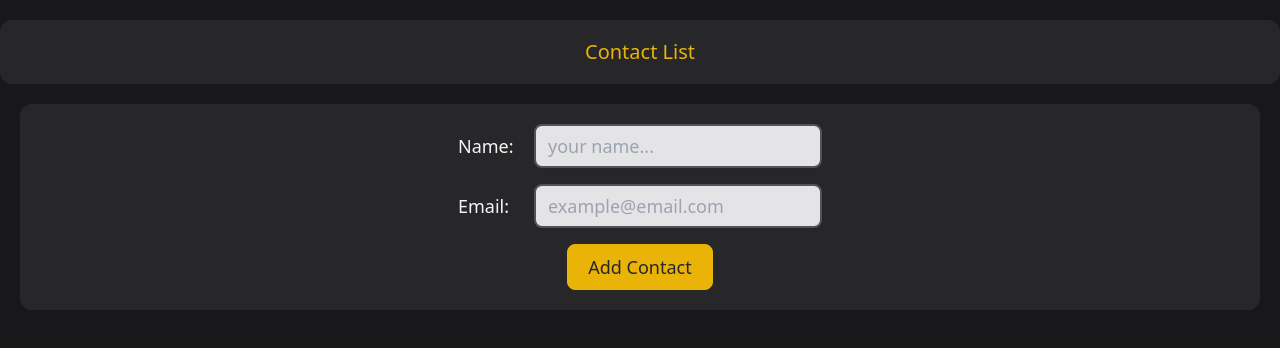
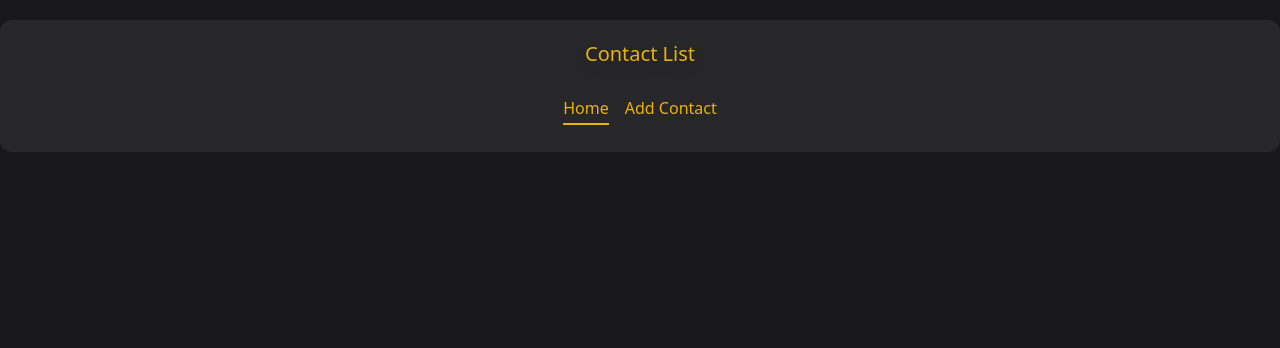
Before and after one commit to pedrrram/contact-list, a React (Create React App) app: page / in a window 1280 px wide. Shown: the top 348 px of the page. Built offline with nearby package versions, Linux system fonts and the light colour scheme.

Commit message:
confing router...

```diff
--- a/package.json
+++ b/package.json
@@ -8,6 +8,7 @@
     "@testing-library/user-event": "^13.5.0",
     "react": "^18.2.0",
     "react-dom": "^18.2.0",
+    "react-router-dom": "^6.3.0",
     "react-scripts": "5.0.1",
     "tailwindcss": "^3.1.6",
     "web-vitals": "^2.1.4"
--- a/src/App.js
+++ b/src/App.js
@@ -1,10 +1,31 @@
+import { lazy, Suspense } from 'react';
+import { Routes, Route } from 'react-router-dom';
+
+import Layout from './components/layouts/Layout';
 import ContactApp from './components/contact-app';
-import Layout from './components/layouts/Layout';
+// import Contact from './components/contact-app/Contact';
+import NotFound from './pages/NotFound';
+import ContactDetails from './pages/ContactDetails';
+
+const AddContact = lazy(() => import('./components/contact-app/AddContact'));
 
 const App = () => {
   return (
     <Layout>
-      <ContactApp />
+      <Routes>
+        <Route path="/" element={<ContactApp />}>
+          <Route
+            path="add"
+            element={
+              <Suspense>
+                <AddContact />
+              </Suspense>
+            }
+          />
+        </Route>
+        <Route path="contacts/:id" element={<ContactDetails />} />
+        <Route path="*" element={<NotFound />} />
+      </Routes>
     </Layout>
   );
 };
--- a/src/components/contact-app/AddContact.jsx
+++ b/src/components/contact-app/AddContact.jsx
@@ -1,9 +1,12 @@
 import { memo } from 'react';
+
+import { useOutletContext } from 'react-router-dom';
 
 import { contactFormConfig } from '../form/contactFormConfig';
 import useForm from '../form/useForm';
 
-const AddContact = ({ addContact }) => {
+const AddContact = () => {
+  const addContact = useOutletContext();
   const [data, setData, Inputs] = useForm(contactFormConfig);
 
   const submitHandler = (e) => {
--- a/src/components/contact-app/Contact.jsx
+++ b/src/components/contact-app/Contact.jsx
@@ -4,8 +4,8 @@ import userImage from '../../assets/user.png';
 
 const Contact = ({ contact, deleteContact }) => {
   return (
-    <div className="flex justify-between items-center w-full sm:w-1/3 bg-zinc-900 border border-zinc-700 px-5 py-3 rounded-xl">
-      <div className="flex items-center">
+    <div className="flex justify-between items-center w-full bg-zinc-900 border border-zinc-700 px-5 py-3 rounded-xl">
+      <div className={`flex items-center ${!deleteContact ? 'w-full' : ''}`}>
         <img
           src={userImage}
           alt="user"
@@ -14,6 +14,8 @@ const Contact = ({ contact, deleteContact }) => {
         <span className="mr-4">{contact.name}</span>
         <span>{contact.email}</span>
       </div>
+
+      {deleteContact && (
         <div onClick={() => deleteContact(contact.id)}>
           <svg
             xmlns="http://www.w3.org/2000/svg"
@@ -30,6 +32,7 @@ const Contact = ({ contact, deleteContact }) => {
             />
           </svg>
         </div>
+      )}
     </div>
   );
 };
--- a/src/components/contact-app/ContactList.jsx
+++ b/src/components/contact-app/ContactList.jsx
@@ -1,4 +1,5 @@
 import { memo } from 'react';
+import { Link } from 'react-router-dom';
 
 import Contact from './Contact';
 
@@ -6,11 +7,14 @@ const ContactList = ({ contacts, deleteContact }) => {
   return (
     <div className="text-zinc-50 mt-6 w-full flex flex-col items-center space-y-3">
       {contacts.map((contact) => (
-        <Contact
+        <Link
           key={contact.id}
-          deleteContact={deleteContact}
-          contact={contact}
-        />
+          to={`contacts/${contact.id}`}
+          state={{ contact }}
+          className="w-full sm:w-1/3 block"
+        >
+          <Contact deleteContact={deleteContact} contact={contact} />
+        </Link>
       ))}
     </div>
   );
--- a/src/components/contact-app/index.jsx
+++ b/src/components/contact-app/index.jsx
@@ -1,6 +1,6 @@
 import { lazy, Suspense, useCallback, useEffect, useState } from 'react';
 
-import AddContact from './AddContact';
+import { Outlet } from 'react-router-dom';
 
 const ContactList = lazy(() =>
   import(/* webpackChunkName: "ContactList" */ './ContactList')
@@ -33,7 +33,7 @@ const ContactApp = () => {
 
   return (
     <>
-      <AddContact addContact={addContact} />
+      <Outlet context={addContact} />
       {contacts.length ? (
         <Suspense>
           <ContactList contacts={contacts} deleteContact={deleteContact} />
--- a/src/components/layouts/Header.jsx
+++ b/src/components/layouts/Header.jsx
@@ -1,7 +1,10 @@
+import Navbar from './Navbar';
+
 const Header = () => {
   return (
-    <header className="bg-zinc-800 w-full h-16 px-5 flex items-center justify-center my-5 sm:rounded-xl">
-      <h3 className="text-xl text-yellow-500">Contact List</h3>
+    <header className="bg-zinc-800 w-full h-auto p-5 flex flex-col items-center justify-center my-5 sm:rounded-xl">
+      <h3 className="text-xl text-yellow-500 drop-shadow-lg">Contact List</h3>
+      <Navbar />
     </header>
   );
 };
--- /dev/null
+++ b/src/components/layouts/Navbar.jsx
@@ -0,0 +1,28 @@
+import { NavLink } from 'react-router-dom';
+
+const Navbar = () => {
+  const items = [
+    { name: 'Home', to: '/' },
+    { name: 'Add Contact', to: '/add' },
+  ];
+
+  return (
+    <nav className="text-yellow-500 py-3 mt-4 px-5 space-x-4">
+      {items.map((item) => (
+        <NavLink
+          key={item.name}
+          to={item.to}
+          className={({ isActive }) =>
+            isActive
+              ? 'font-normal text-yellow-500 border-b-2 border-yellow-500 pb-1'
+              : ''
+          }
+        >
+          {item.name}
+        </NavLink>
+      ))}
+    </nav>
+  );
+};
+
+export default Navbar;
--- a/src/index.js
+++ b/src/index.js
@@ -1,6 +1,11 @@
 import ReactDOM from 'react-dom/client';
 import './index.css';
 import App from './App';
+import { BrowserRouter } from 'react-router-dom';
 
 const root = ReactDOM.createRoot(document.getElementById('root'));
-root.render(<App />);
+root.render(
+  <BrowserRouter>
+    <App />
+  </BrowserRouter>
+);
--- /dev/null
+++ b/src/pages/ContactDetails.jsx
@@ -0,0 +1,16 @@
+import { useLocation } from 'react-router-dom';
+import Contact from '../components/contact-app/Contact';
+
+const ContactDetails = () => {
+  const {
+    state: { contact },
+  } = useLocation();
+
+  return (
+    <div className="w-full sm:w-1/3">
+      <Contact contact={contact} />
+    </div>
+  );
+};
+
+export default ContactDetails;
--- /dev/null
+++ b/src/pages/NotFound.jsx
@@ -0,0 +1,5 @@
+const NotFound = () => {
+  return <h1 className="text-6xl text-rose-600">404 - NotFound</h1>;
+};
+
+export default NotFound;
```
Also changed, not shown: 1 other file (tests, documents, lock files or other folders). Lines whose indentation alone changed are shown as unchanged.
